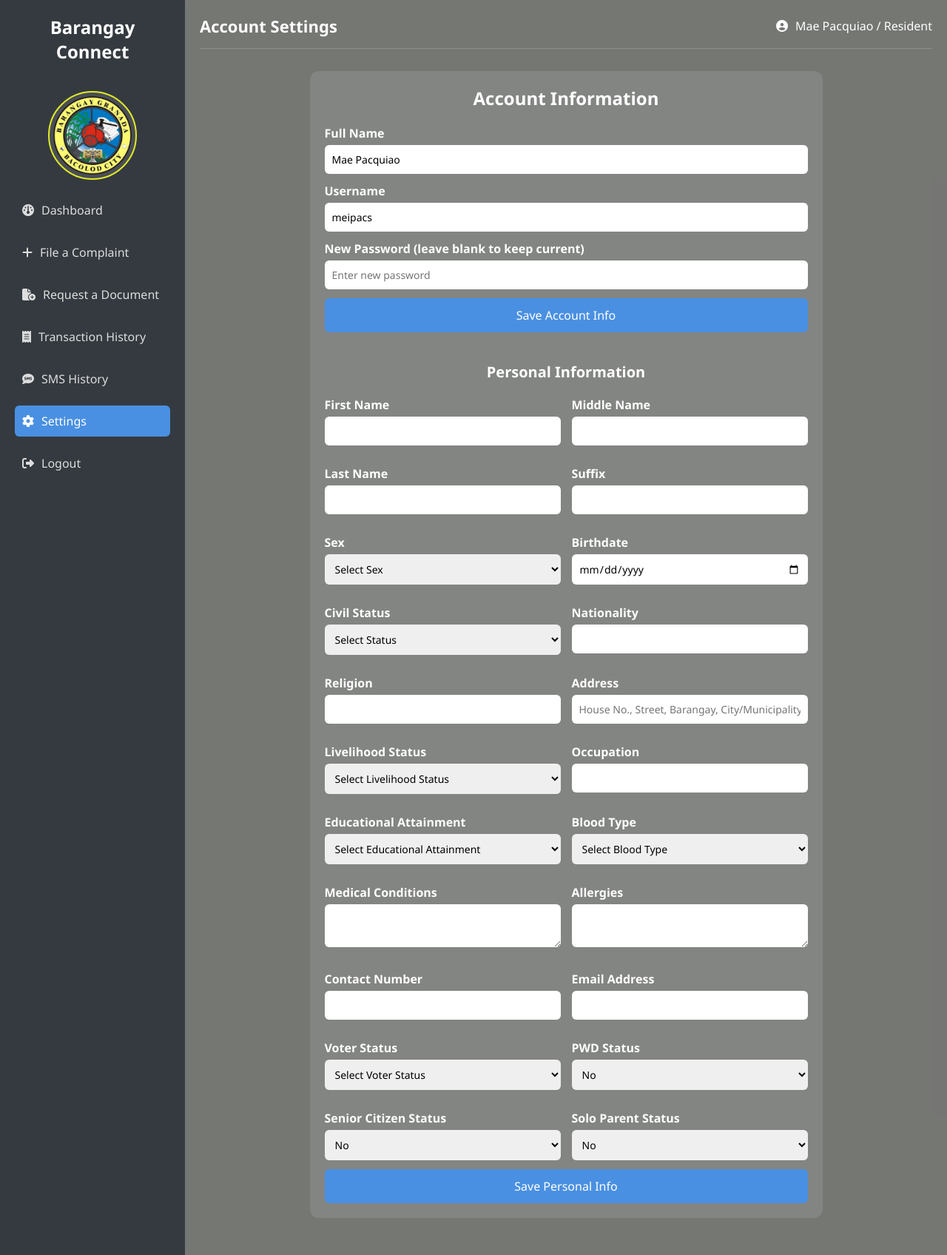
After one commit to Maepacs/barangayconnect, a PHP site: page /residents/account_settings.php in a window 1280 px wide. The commit adds this page. Shown: the whole page at 74% size. Run offline with PHP 8.4, Linux system fonts and the light colour scheme; a user stored in the database is signed in; data comes from the database, SQL or seed files in the repository; tables that the repository leaves empty hold one stand-in row (values such as "Sample post").

Commit message:
add/changes

```diff
--- /dev/null
+++ b/residents/account_settings.php
@@ -0,0 +1,497 @@
+<?php
+session_start();
+require_once "../cons/config.php";
+
+// Prevent caching
+header("Cache-Control: no-cache, no-store, must-revalidate");
+header("Pragma: no-cache");
+header("Expires: 0");
+
+// Protect resident access
+if (!isset($_SESSION["user_id"]) || $_SESSION["role"] !== "Resident") {
+    header("Location: ../login.php");
+    exit;
+}
+
+$user_id = $_SESSION["user_id"];
+
+// 🟢 Fetch data from users + residents_profile
+$query = "
+    SELECT
+        u.fullname, u.username, u.password_hash,
+        r.*
+    FROM users u
+    LEFT JOIN residents_profile r ON u.user_id = r.user_id
+    WHERE u.user_id = ?
+";
+$stmt = $conn->prepare($query);
+$stmt->bind_param("s", $user_id);
+$stmt->execute();
+$result = $stmt->get_result();
+$user = $result->fetch_assoc();
+$stmt->close();
+
+
+// 🟢 Handle account info update
+if (isset($_POST["save_account"])) {
+    $fullname = trim($_POST["fullname"]);
+    $username = trim($_POST["username"]);
+    $password = trim($_POST["password"]);
+
+    if (!empty($password)) {
+        $hashed_password = password_hash($password, PASSWORD_DEFAULT);
+        $stmt = $conn->prepare("UPDATE users SET fullname=?, username=?, password_hash=? WHERE user_id=?");
+        $stmt->bind_param("ssss", $fullname, $username, $hashed_password, $user_id);
+    } else {
+        $stmt = $conn->prepare("UPDATE users SET fullname=?, username=? WHERE user_id=?");
+        $stmt->bind_param("sss", $fullname, $username, $user_id);
+    }
+
+    if ($stmt->execute()) {
+        $_SESSION["fullname"] = $fullname;
+        echo "<script>alert('Account information updated successfully!'); window.location='account_settings.php';</script>";
+        exit;
+    }
+    $stmt->close();
+}
+
+
+// 🟢 Handle personal info update
+if (isset($_POST["save_personal"])) {
+    $fields = [
+        "first_name", "middle_name", "last_name", "suffix", "sex", "birthdate",
+        "civil_status", "nationality", "religion", "address", "livelihood_status",
+        "occupation", "educational_attainment", "blood_type", "medical_conditions",
+        "allergies", "contact_number", "email_address", "voter_status",
+        "pwd_status", "senior_citizen_status", "solo_parent_status"
+    ];
+
+    $values = [];
+    foreach ($fields as $field) {
+        $values[$field] = trim($_POST[$field] ?? '');
+    }
+
+    // Check if user already has a profile
+    $check = $conn->prepare("SELECT * FROM residents_profile WHERE user_id=?");
+    $check->bind_param("s", $user_id);
+    $check->execute();
+    $existingProfile = $check->get_result()->fetch_assoc();
+    $check->close();
+
+
+    /*** If profile already exists → UPDATE ***/
+    if ($existingProfile) {
+        // Compare old vs new values to detect changes
+        $changes = [];
+        foreach ($fields as $field) {
+            if ($existingProfile[$field] != $values[$field]) {
+                $changes[] = ucfirst(str_replace("_", " ", $field));
+            }
+        }
+
+        // Proceed with update
+        $update = $conn->prepare("
+            UPDATE residents_profile SET
+                first_name=?, middle_name=?, last_name=?, suffix=?, sex=?, birthdate=?, civil_status=?,
+                nationality=?, religion=?, address=?, livelihood_status=?, occupation=?, educational_attainment=?,
+                blood_type=?, medical_conditions=?, allergies=?, contact_number=?, email_address=?, voter_status=?,
+                pwd_status=?, senior_citizen_status=?, solo_parent_status=?, updated_at=NOW()
+            WHERE user_id=?
+        ");
+        $update->bind_param(
+            "sssssssssssssssssssssss",
+            $values["first_name"], $values["middle_name"], $values["last_name"], $values["suffix"],
+            $values["sex"], $values["birthdate"], $values["civil_status"], $values["nationality"],
+            $values["religion"], $values["address"], $values["livelihood_status"], $values["occupation"],
+            $values["educational_attainment"], $values["blood_type"], $values["medical_conditions"],
+            $values["allergies"], $values["contact_number"], $values["email_address"], $values["voter_status"],
+            $values["pwd_status"], $values["senior_citizen_status"], $values["solo_parent_status"], $user_id
+        );
+        $update->execute();
+        $update->close();
+
+        // Log only if there are changes
+        if (!empty($changes)) {
+            // Generate log_id
+            $logRes = $conn->query("
+                SELECT log_id
+                FROM activity_logs
+                ORDER BY CAST(SUBSTRING(log_id, 4) AS UNSIGNED) DESC
+                LIMIT 1
+            ");
+            if ($logRes && $logRow = $logRes->fetch_assoc()) {
+                $lastLogNum = (int)substr($logRow["log_id"], 3);
+                $newLogNum  = $lastLogNum + 1;
+            } else {
+                $newLogNum = 1;
+            }
+
+            $log_id = "LOG" . str_pad($newLogNum, 6, "0", STR_PAD_LEFT);
+            $changedFields = implode(", ", $changes);
+            $action = "Resident {$values['first_name']} {$values['last_name']} updated personal information (Changed: $changedFields)";
+            $created_at = date("Y-m-d H:i:s");
+
+            $logStmt = $conn->prepare("INSERT INTO activity_logs (log_id, user_id, action, created_at) VALUES (?, ?, ?, ?)");
+            $logStmt->bind_param("ssss", $log_id, $user_id, $action, $created_at);
+            $logStmt->execute();
+            $logStmt->close();
+        }
+
+        echo "<script>alert('Personal information updated successfully!'); window.location='account_settings.php';</script>";
+        exit;
+    }
+
+    /*** If no existing profile → INSERT ***/
+    else {
+        // Generate new resident_id
+        $resResult = $conn->query("
+            SELECT resident_id
+            FROM residents_profile
+            ORDER BY CAST(SUBSTRING(resident_id, 2) AS UNSIGNED) DESC
+            LIMIT 1
+        ");
+        if ($resResult && $resRow = $resResult->fetch_assoc()) {
+            $lastResNum = (int)substr($resRow["resident_id"], 1);
+            $newResNum  = $lastResNum + 1;
+        } else {
+            $newResNum = 1;
+        }
+        $resident_id = "R" . str_pad($newResNum, 6, "0", STR_PAD_LEFT);
+
+        $insert = $conn->prepare("
+            INSERT INTO residents_profile (
+                resident_id, user_id, first_name, middle_name, last_name, suffix, sex, birthdate, civil_status,
+                nationality, religion, address, livelihood_status, occupation, educational_attainment, blood_type,
+                medical_conditions, allergies, contact_number, email_address, voter_status, pwd_status,
+                senior_citizen_status, solo_parent_status, created_at, updated_at
+            ) VALUES (?, ?, ?, ?, ?, ?, ?, ?, ?, ?, ?, ?, ?, ?, ?, ?, ?, ?, ?, ?, ?, ?, ?, ?, NOW(), NOW())
+        ");
+
+        $insert->bind_param(
+            "ssssssssssssssssssssssss",
+            $resident_id, $user_id, $values["first_name"], $values["middle_name"], $values["last_name"],
+            $values["suffix"], $values["sex"], $values["birthdate"], $values["civil_status"], $values["nationality"],
+            $values["religion"], $values["address"], $values["livelihood_status"], $values["occupation"],
+            $values["educational_attainment"], $values["blood_type"], $values["medical_conditions"],
+            $values["allergies"], $values["contact_number"], $values["email_address"], $values["voter_status"],
+            $values["pwd_status"], $values["senior_citizen_status"], $values["solo_parent_status"]
+        );
+
+        if ($insert->execute()) {
+            $insert->close();
+
+            // Generate new log_id
+            $logRes = $conn->query("
+                SELECT log_id
+                FROM activity_logs
+                ORDER BY CAST(SUBSTRING(log_id, 4) AS UNSIGNED) DESC
+                LIMIT 1
+            ");
+            if ($logRes && $logRow = $logRes->fetch_assoc()) {
+                $lastLogNum = (int)substr($logRow["log_id"], 3);
+                $newLogNum  = $lastLogNum + 1;
+            } else {
+                $newLogNum = 1;
+            }
+
+            $log_id = "LOG" . str_pad($newLogNum, 6, "0", STR_PAD_LEFT);
+            $action = "Resident profile created for {$values['first_name']} {$values['last_name']} (ID: $resident_id)";
+            $created_at = date("Y-m-d H:i:s");
+
+            $logStmt = $conn->prepare("INSERT INTO activity_logs (log_id, user_id, action, created_at) VALUES (?, ?, ?, ?)");
+            $logStmt->bind_param("ssss", $log_id, $user_id, $action, $created_at);
+            $logStmt->execute();
+            $logStmt->close();
+
+            echo "<script>alert('Personal information saved successfully!'); window.location='account_settings.php';</script>";
+            exit;
+        }
+    }
+}
+?>
+
+
+
+
+<!DOCTYPE html>
+<html lang="en">
+<head>
+<meta charset="UTF-8">
+<meta name="viewport" content="width=device-width, initial-scale=1.0">
+<title>Barangay Connect | Account Settings</title>
+<link rel="icon" href="../assets/images/ghost.png">
+<link rel="stylesheet" href="https://cdnjs.cloudflare.com/ajax/libs/font-awesome/6.5.0/css/all.min.css">
+<style>
+<?php // Reuse your sidebar & layout styles ?>
+*{box-sizing:border-box;margin:0;padding:0;font-family:'Segoe UI',Tahoma,Geneva,Verdana,sans-serif;}
+body{background:#FFF8E1;min-height:100vh;display:flex;}
+.sidebar{width:250px;background:#343A40;color:#fff;padding:20px;position:fixed;top:0;bottom:0;left:0;box-shadow:2px 0 10px rgba(245,245,245,0.94);}
+.sidebar h2{text-align:center;font-size:24px;color:#fff;margin-bottom:15px;}
+.sidebar img{display:block;margin:0 auto 20px;max-width:120px;border-radius:50%;border:2px solid rgb(225,234,39);background:rgba(255,255,255,0.1);padding:5px;}
+.sidebar ul{list-style:none;}
+.sidebar ul li{margin:15px 0;}
+.sidebar ul li a{color:#ddd;text-decoration:none;font-size:16px;display:flex;align-items:center;padding:10px;border-radius:6px;transition:0.3s;}
+.sidebar ul li a i{margin-right:10px;}
+.sidebar ul li a:hover,.sidebar ul li a.active{background:#4a90e2;color:#fff;}
+.main-content{position:fixed;top:0;left:250px;right:0;bottom:0;display:flex;flex-direction:column;background:rgba(52,58,64,0.68);color:#fff;padding:20px;overflow-y:auto;}
+.header{display:flex;justify-content:space-between;align-items:center;padding-bottom:15px;border-bottom:1px solid rgba(255,255,255,0.2);}
+.header h1{font-size:22px;}
+.header .user{display:flex;align-items:center;gap:10px;}
+.settings-form{background:rgba(255,255,255,0.1);padding:20px;border-radius:12px;max-width:800px;margin:30px auto;width:70%;}
+.settings-form h2{text-align:center;margin-bottom:20px;color:#fff;}
+.settings-form label{display:block;margin-bottom:5px;font-weight:bold;}
+.settings-form input, .settings-form select, .settings-form textarea{
+    width:100%;padding:10px;margin-bottom:12px;border-radius:6px;border:none;outline:none;font-size:14px;}
+.settings-form button{background:#4a90e2;color:#fff;padding:12px 20px;border:none;border-radius:6px;font-size:16px;cursor:pointer;width:100%;}
+.settings-form button:hover{background:#357ABD;}
+.section-title{text-align:center;margin:40px 0 20px;font-size:20px;font-weight:bold;}
+.grid{display:grid;grid-template-columns:repeat(auto-fit,minmax(250px,1fr));gap:15px;}
+</style>
+</head>
+<body>
+
+<div class="sidebar">
+  <h2>Barangay Connect</h2><br>
+  <img src="../assets/images/bg_logo.png">
+  <ul>
+    <li><a href="user_dashboard.php"><i class="fa-solid fa-gauge"></i> Dashboard</a></li>
+    <li><a href="file_complaint.php"><i class="fa-solid fa-plus"></i> File a Complaint</a></li>
+    <li><a href="request_document.php"><i class="fa-solid fa-file-circle-plus"></i> Request a Document</a></li>
+    <li><a href="transaction_history.php"><i class="fa-solid fa-receipt"></i> Transaction History</a></li>
+    <li><a href="user_sms.php"><i class="fa-solid fa-sms"></i> SMS History</a></li>
+    <li><a href="account_settings.php" class="active"><i class="fa-solid fa-gear"></i> Settings</a></li>
+    <li><a href="../logout.php" onclick="return confirm('Are you sure you want to log out?');"><i class="fa-solid fa-right-from-bracket"></i> Logout</a></li>
+  </ul>
+</div>
+
+<div class="main-content">
+  <div class="header">
+    <h1>Account Settings</h1>
+    <div class="user">
+      <i class="fa-solid fa-user-circle"></i>
+      <span><?php echo htmlspecialchars($_SESSION["fullname"]); ?> / Resident</span>
+    </div>
+  </div>
+
+  <div class="settings-form">
+  <!-- 🟢 ACCOUNT INFORMATION FORM -->
+  <h2>Account Information</h2>
+  <form method="POST" action="account_settings.php">
+    <label>Full Name</label>
+    <input type="text" name="fullname"
+           value="<?php echo htmlspecialchars($user['fullname']); ?>" required>
+
+    <label>Username</label>
+    <input type="text" name="username"
+           value="<?php echo htmlspecialchars($user['username']); ?>" required>
+
+    <label>New Password (leave blank to keep current)</label>
+    <input type="password" name="password" placeholder="Enter new password">
+
+    <button type="submit" name="save_account">Save Account Info</button>
+  </form>
+
+  <!-- Divider -->
+  <div class="section-title">Personal Information</div>
+
+  <!-- 🟡 PERSONAL INFORMATION FORM -->
+  <form method="POST" action="account_settings.php">
+    <div class="grid">
+
+      <div><label>First Name</label>
+        <input type="text" name="first_name"
+               value="<?php echo htmlspecialchars($user['first_name']); ?>">
+      </div>
+
+      <div><label>Middle Name</label>
+        <input type="text" name="middle_name"
+               value="<?php echo htmlspecialchars($user['middle_name']); ?>">
+      </div>
+
+      <div><label>Last Name</label>
+        <input type="text" name="last_name"
+               value="<?php echo htmlspecialchars($user['last_name']); ?>">
+      </div>
+
+      <div><label>Suffix</label>
+        <input type="text" name="suffix"
+               value="<?php echo htmlspecialchars($user['suffix']); ?>">
+      </div>
+
+      <div>
+        <label>Sex</label>
+        <select name="sex" required>
+          <option value="" disabled <?php echo empty($user['sex']) ? 'selected' : ''; ?>>Select Sex</option>
+          <option value="Male" <?php echo ($user['sex'] === 'Male') ? 'selected' : ''; ?>>Male</option>
+          <option value="Female" <?php echo ($user['sex'] === 'Female') ? 'selected' : ''; ?>>Female</option>
+        </select>
+      </div>
+
+      <div>
+        <label>Birthdate</label>
+        <input type="date" name="birthdate"
+               value="<?php echo htmlspecialchars($user['birthdate']); ?>">
+      </div>
+
+      <div>
+        <label>Civil Status</label>
+        <select name="civil_status" required>
+          <option value="" disabled <?php echo empty($user['civil_status']) ? 'selected' : ''; ?>>Select Status</option>
+          <?php
+            $statuses = ['Single', 'Married', 'Widowed', 'Separated'];
+            foreach ($statuses as $status) {
+                $selected = ($user['civil_status'] === $status) ? 'selected' : '';
+                echo "<option value=\"$status\" $selected>$status</option>";
+            }
+          ?>
+        </select>
+      </div>
+
+      <div><label>Nationality</label>
+        <input type="text" name="nationality"
+               value="<?php echo htmlspecialchars($user['nationality']); ?>">
+      </div>
+
+      <div><label>Religion</label>
+        <input type="text" name="religion"
+               value="<?php echo htmlspecialchars($user['religion']); ?>">
+      </div>
+
+      <div>
+  <label>Address</label>
+  <input
+    type="text"
+    name="address"
+    placeholder="House No., Street, Barangay, City/Municipality, Province"
+    value="<?php echo htmlspecialchars($user['address'] ?? ''); ?>"
+    required
+  >
+</div>
+
+
+      <div>
+        <label>Livelihood Status</label>
+        <select name="livelihood_status" required>
+          <option value="" disabled <?php echo empty($user['livelihood_status']) ? 'selected' : ''; ?>>Select Livelihood Status</option>
+          <?php
+            $livelihood_options = ['Employed', 'Self-Employed', 'Unemployed', 'Student', 'Retired', 'Others'];
+            foreach ($livelihood_options as $option) {
+                $selected = ($user['livelihood_status'] === $option) ? 'selected' : '';
+                echo "<option value=\"$option\" $selected>$option</option>";
+            }
+          ?>
+        </select>
+      </div>
+
+      <div><label>Occupation</label>
+        <input type="text" name="occupation"
+               value="<?php echo htmlspecialchars($user['occupation']); ?>">
+      </div>
+
+      <div>
+        <label>Educational Attainment</label>
+        <select name="educational_attainment" required>
+          <option value="" disabled <?php echo empty($user['educational_attainment']) ? 'selected' : ''; ?>>Select Educational Attainment</option>
+          <?php
+            $education_levels = [
+              'No Formal Education',
+              'Elementary Level',
+              'Elementary Graduate',
+              'High School Level',
+              'High School Graduate',
+              'Vocational Course',
+              'College Level',
+              'College Graduate',
+              'Postgraduate / Master’s Degree',
+              'Doctorate Degree'
+            ];
+            foreach ($education_levels as $level) {
+                $selected = ($user['educational_attainment'] === $level) ? 'selected' : '';
+                echo "<option value=\"$level\" $selected>$level</option>";
+            }
+          ?>
+        </select>
+      </div>
+
+      <div>
+        <label>Blood Type</label>
+        <select name="blood_type">
+          <option value="" disabled <?php echo empty($user['blood_type']) ? 'selected' : ''; ?>>Select Blood Type</option>
+          <?php
+            $blood_types = ['A+', 'A-', 'B+', 'B-', 'AB+', 'AB-', 'O+', 'O-'];
+            foreach ($blood_types as $type) {
+                $selected = ($user['blood_type'] === $type) ? 'selected' : '';
+                echo "<option value=\"$type\" $selected>$type</option>";
+            }
+          ?>
+        </select>
+      </div>
+
+      <div>
+        <label>Medical Conditions</label>
+        <textarea name="medical_conditions" rows="2"><?php echo htmlspecialchars($user['medical_conditions']); ?></textarea>
+      </div>
+
+      <div>
+        <label>Allergies</label>
+        <textarea name="allergies" rows="2"><?php echo htmlspecialchars($user['allergies']); ?></textarea>
+      </div>
+
+      <div>
+        <label>Contact Number</label>
+        <input type="text" name="contact_number"
+               value="<?php echo htmlspecialchars($user['contact_number']); ?>">
+      </div>
+
+      <div>
+        <label>Email Address</label>
+        <input type="email" name="email_address"
+               value="<?php echo htmlspecialchars($user['email_address']); ?>">
+      </div>
+
+      <div>
+        <label>Voter Status</label>
+        <select name="voter_status">
+          <option value="" disabled <?php echo empty($user['voter_status']) ? 'selected' : ''; ?>>Select Voter Status</option>
+          <option value="Registered" <?php echo ($user['voter_status'] === 'Registered') ? 'selected' : ''; ?>>Registered</option>
+          <option value="Not Registered" <?php echo ($user['voter_status'] === 'Not Registered') ? 'selected' : ''; ?>>Not Registered</option>
+        </select>
+      </div>
+
+      <div>
+        <label>PWD Status</label>
+        <select name="pwd_status">
+        <option value="" disabled <?php echo empty($user['pwd_status']) ? 'selected' : ''; ?>>Select PWD Status</option>
+          <option value="0" <?php echo ($user['pwd_status'] == 0) ? 'selected' : ''; ?>>No</option>
+          <option value="1" <?php echo ($user['pwd_status'] == 1) ? 'selected' : ''; ?>>Yes</option>
+        </select>
+      </div>
+
+      <div>
+        <label>Senior Citizen Status</label>
+        <select name="senior_citizen_status">
+        <option value="" disabled <?php echo empty($user['senior_citizen_status']) ? 'selected' : ''; ?>>Select Senior Citizen Status</option>
+          <option value="0" <?php echo ($user['senior_citizen_status'] == 0) ? 'selected' : ''; ?>>No</option>
+          <option value="1" <?php echo ($user['senior_citizen_status'] == 1) ? 'selected' : ''; ?>>Yes</option>
+        </select>
+      </div>
+
+      <div>
+        <label>Solo Parent Status</label>
+        <select name="solo_parent_status">
+        <option value="" disabled <?php echo empty($user['solo_parent_status']) ? 'selected' : ''; ?>>Select Solo Parent Status</option>
+          <option value="0" <?php echo ($user['solo_parent_status'] == 0) ? 'selected' : ''; ?>>No</option>
+          <option value="1" <?php echo ($user['solo_parent_status'] == 1) ? 'selected' : ''; ?>>Yes</option>
+        </select>
+      </div>
+
+    </div>
+
+    <button type="submit" name="save_personal">Save Personal Info</button>
+  </form>
+</div>
+
+</div>
+
+</body>
+</html>
--- a/residents/request_document.php
+++ b/residents/request_document.php
@@ -420,7 +420,7 @@ body {
     <li><a href="request_document.php" class="active"><i class="fa-solid fa-file-circle-plus"></i> Request a Document</a></li>
     <li><a href="transaction_history.php"><i class="fa-solid fa-receipt"></i> Transaction History</a></li>
     <li><a href="user_sms.php"><i class="fa-solid fa-sms"></i> SMS History</a></li>
-    <li><a href="settings.php"><i class="fa-solid fa-gear"></i> Settings</a></li>
+    <li><a href="account_settings.php"><i class="fa-solid fa-gear"></i> Account Settings</a></li>
     <li><a href="../logout.php" onclick="return confirm('Are you sure you want to log out?');"><i class="fa-solid fa-right-from-bracket"></i> Logout</a></li>
   </ul>
 </div>
--- a/residents/user_dashboard.php
+++ b/residents/user_dashboard.php
@@ -325,7 +325,7 @@ $docRequestsCount  = ($docRequestsResult)  ? $docRequestsResult->num_rows  : 0;
     <li><a href="request_document.php"><i class="fa-solid fa-file-circle-plus"></i> Request a Document</a></li>
     <li><a href="transaction_history.php"><i class="fa-solid fa-receipt"></i> Transaction History</a></li>
     <li><a href="user_sms.php"><i class="fa-solid fa-sms"></i> SMS History</a></li>
-    <li><a href="settings.php"><i class="fa-solid fa-gear"></i> Settings</a></li>
+    <li><a href="account_settings.php"><i class="fa-solid fa-gear"></i> Account Settings</a></li>
     <li><a href="../logout.php" onclick="return confirm('Are you sure you want to log out?');"><i class="fa-solid fa-right-from-bracket"></i> Logout</a></li>
   </ul>
 </div>
```
Also changed, not shown: residents/file_complaint.php (+47 -54 lines).
